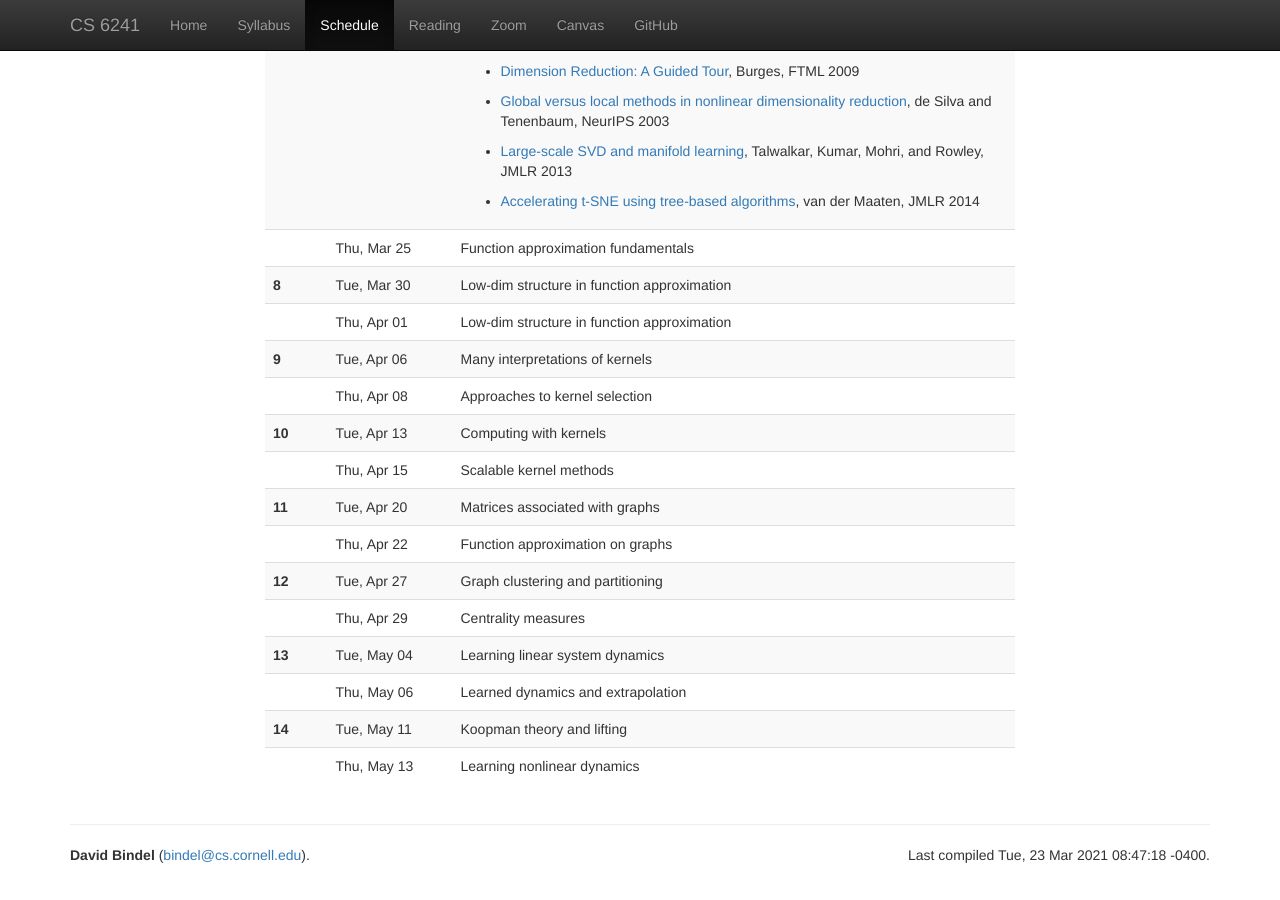
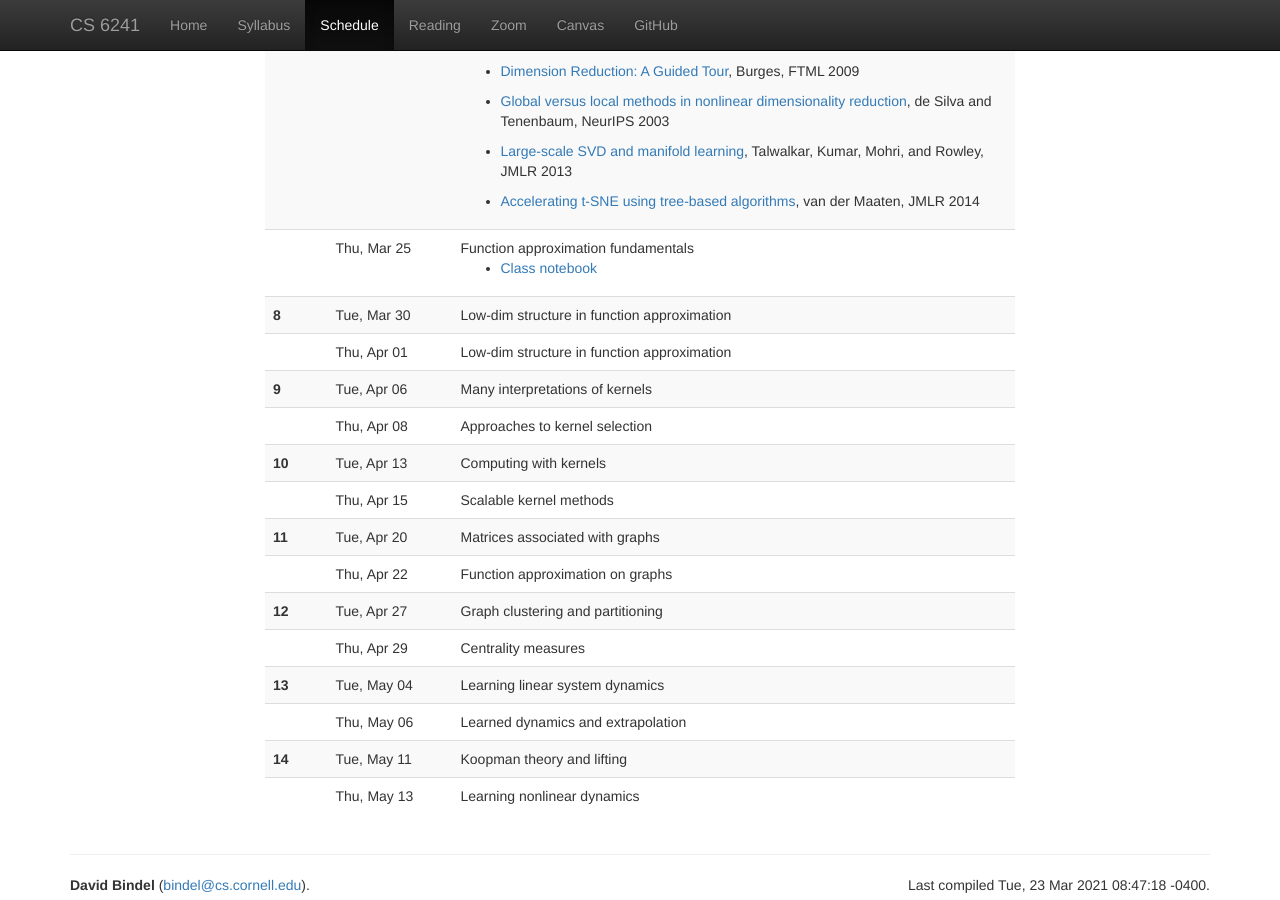
Before and after one commit to dbindel/cs6241-s21, a Jekyll site: the page built from web/schedule.html, in a window 1280 px wide and 900 px high, scrolled down 2699 px. Built offline with Jekyll 4.4.1, drawn with Linux system fonts in a browser that asks for light colours; nearby versions of some CDN libraries.

Commit message:
Add 3/25 notebook link.

```diff
--- a/web/_data/lectures.yml
+++ b/web/_data/lectures.yml
@@ -187,6 +187,8 @@
 -
   date: 2021-03-25
   info: Function approximation fundamentals
+  hw:
+    - "[Class notebook](meetings/nb-2021-03-25.ipynb)"
 #
 # ==================
 # Week 8
```
